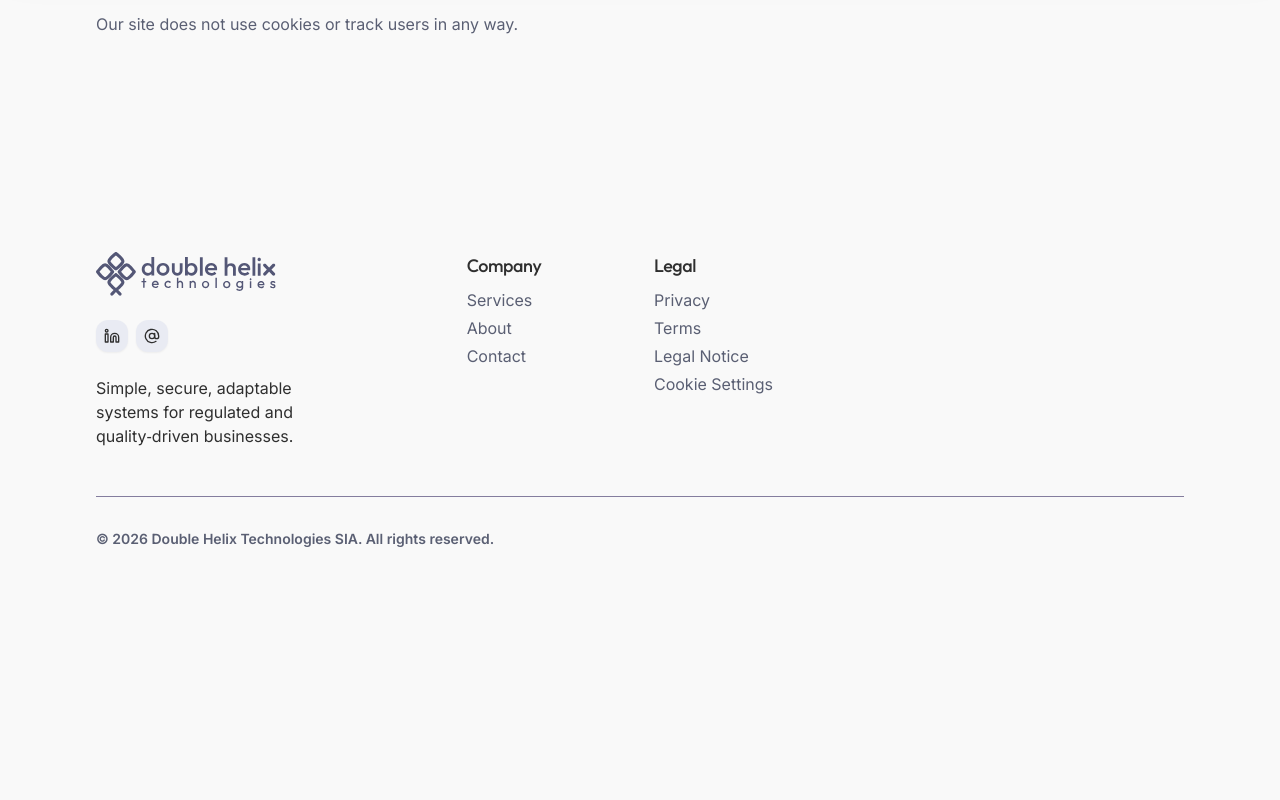
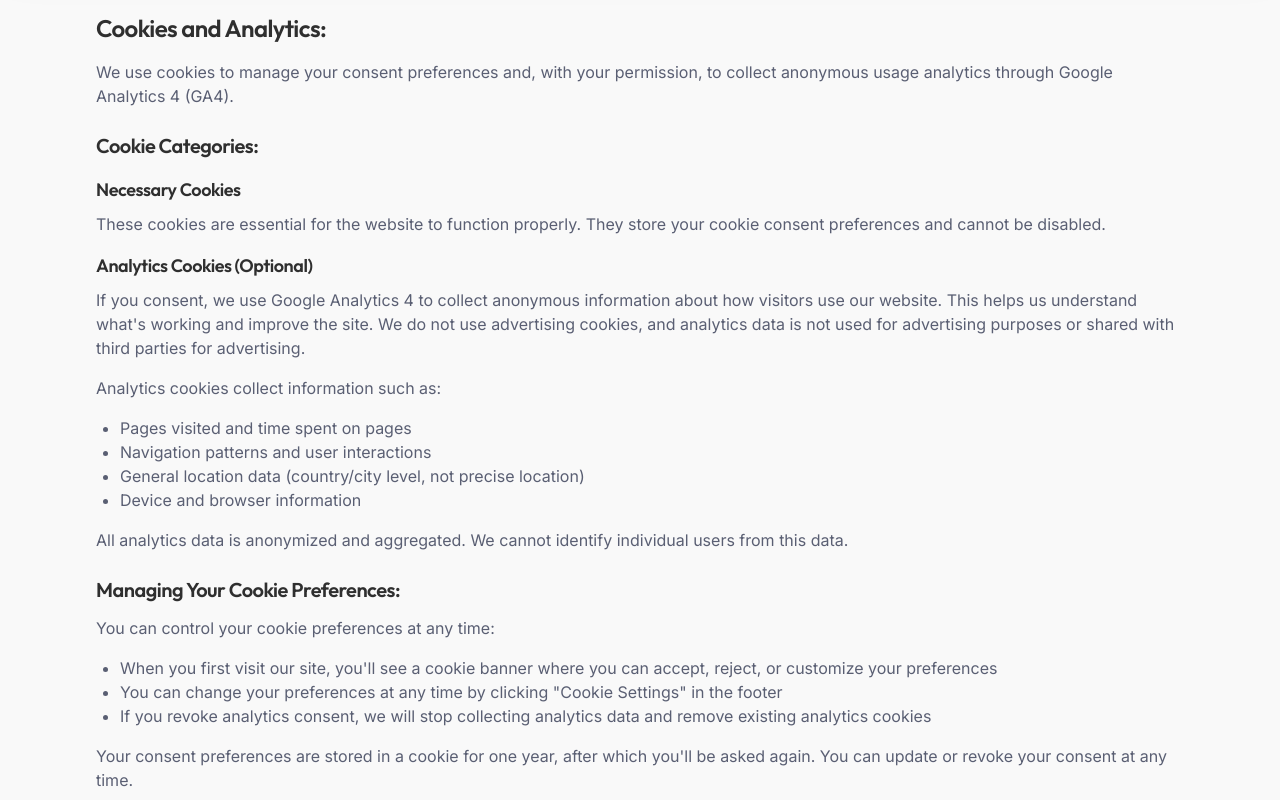
Before and after one commit to Double-Helix-Technologies/Double-Helix-Technologies.github.io, a Next.js app: page /privacy in a window 1280 px wide. Shown: the part 860-1660 px from the top of the page. Before the commit the page ends 1561 px from the top, so only its background shows below. Built offline with nearby package versions, Linux system fonts and the light colour scheme.

Commit message:
Update privacy policy

```diff
--- a/app/privacy/page.tsx
+++ b/app/privacy/page.tsx
@@ -10,7 +10,7 @@ export default function PrivacyPolicy() {
         <div className="pt-32 pb-20 md:pt-48 md:pb-32">
           <div className="container-tight">
             <h1 className="text-4xl md:text-5xl font-semibold text-text-primary mb-8">Privacy Policy</h1>
-            <p className="text-text-secondary mb-8">Last updated: 2025-05-20</p>
+            <p className="text-text-secondary mb-8">Last updated: 11/02/2026</p>
 
             <div className="prose prose-lg dark:prose-invert max-w-none">
               <p className="text-text-secondary mb-6">
@@ -20,11 +20,13 @@ export default function PrivacyPolicy() {
               <h2 className="text-2xl font-semibold text-text-primary mt-8 mb-4">What we collect:</h2>
               <ul className="list-disc pl-6 text-text-secondary mb-6">
                 <li>Information you provide via contact forms or email (e.g., name, email, company)</li>
+                <li>Anonymous usage analytics (if you consent) - page views, navigation patterns, and general site usage statistics</li>
               </ul>
 
               <h2 className="text-2xl font-semibold text-text-primary mt-8 mb-4">Why we collect it:</h2>
               <ul className="list-disc pl-6 text-text-secondary mb-6">
                 <li>To respond to your inquiries</li>
+                <li>To understand how visitors use our website and improve the user experience (analytics data only, with your consent)</li>
               </ul>
 
               <h2 className="text-2xl font-semibold text-text-primary mt-8 mb-4">Legal basis:</h2>
@@ -40,9 +42,46 @@ export default function PrivacyPolicy() {
                 </a>
               </p>
 
-              <h2 className="text-2xl font-semibold text-text-primary mt-8 mb-4">Cookies:</h2>
+              <h2 className="text-2xl font-semibold text-text-primary mt-8 mb-4">Cookies and Analytics:</h2>
               <p className="text-text-secondary mb-6">
-                Our site does not use cookies or track users in any way.
+                We use cookies to manage your consent preferences and, with your permission, to collect anonymous usage analytics through Google Analytics 4 (GA4).
+              </p>
+
+              <h3 className="text-xl font-semibold text-text-primary mt-6 mb-3">Cookie Categories:</h3>
+
+              <h4 className="text-lg font-semibold text-text-primary mt-4 mb-2">Necessary Cookies</h4>
+              <p className="text-text-secondary mb-4">
+                These cookies are essential for the website to function properly. They store your cookie consent preferences and cannot be disabled.
+              </p>
+
+              <h4 className="text-lg font-semibold text-text-primary mt-4 mb-2">Analytics Cookies (Optional)</h4>
+              <p className="text-text-secondary mb-4">
+                If you consent, we use Google Analytics 4 to collect anonymous information about how visitors use our website. This helps us understand what's working and improve the site. We do not use advertising cookies, and analytics data is not used for advertising purposes or shared with third parties for advertising.
+              </p>
+              <p className="text-text-secondary mb-4">
+                Analytics cookies collect information such as:
+              </p>
+              <ul className="list-disc pl-6 text-text-secondary mb-4">
+                <li>Pages visited and time spent on pages</li>
+                <li>Navigation patterns and user interactions</li>
+                <li>General location data (country/city level, not precise location)</li>
+                <li>Device and browser information</li>
+              </ul>
+              <p className="text-text-secondary mb-6">
+                All analytics data is anonymized and aggregated. We cannot identify individual users from this data.
+              </p>
+
+              <h3 className="text-xl font-semibold text-text-primary mt-6 mb-3">Managing Your Cookie Preferences:</h3>
+              <p className="text-text-secondary mb-4">
+                You can control your cookie preferences at any time:
+              </p>
+              <ul className="list-disc pl-6 text-text-secondary mb-4">
+                <li>When you first visit our site, you'll see a cookie banner where you can accept, reject, or customize your preferences</li>
+                <li>You can change your preferences at any time by clicking "Cookie Settings" in the footer</li>
+                <li>If you revoke analytics consent, we will stop collecting analytics data and remove existing analytics cookies</li>
+              </ul>
+              <p className="text-text-secondary mb-6">
+                Your consent preferences are stored in a cookie for one year, after which you'll be asked again. You can update or revoke your consent at any time.
               </p>
             </div>
           </div>
```
